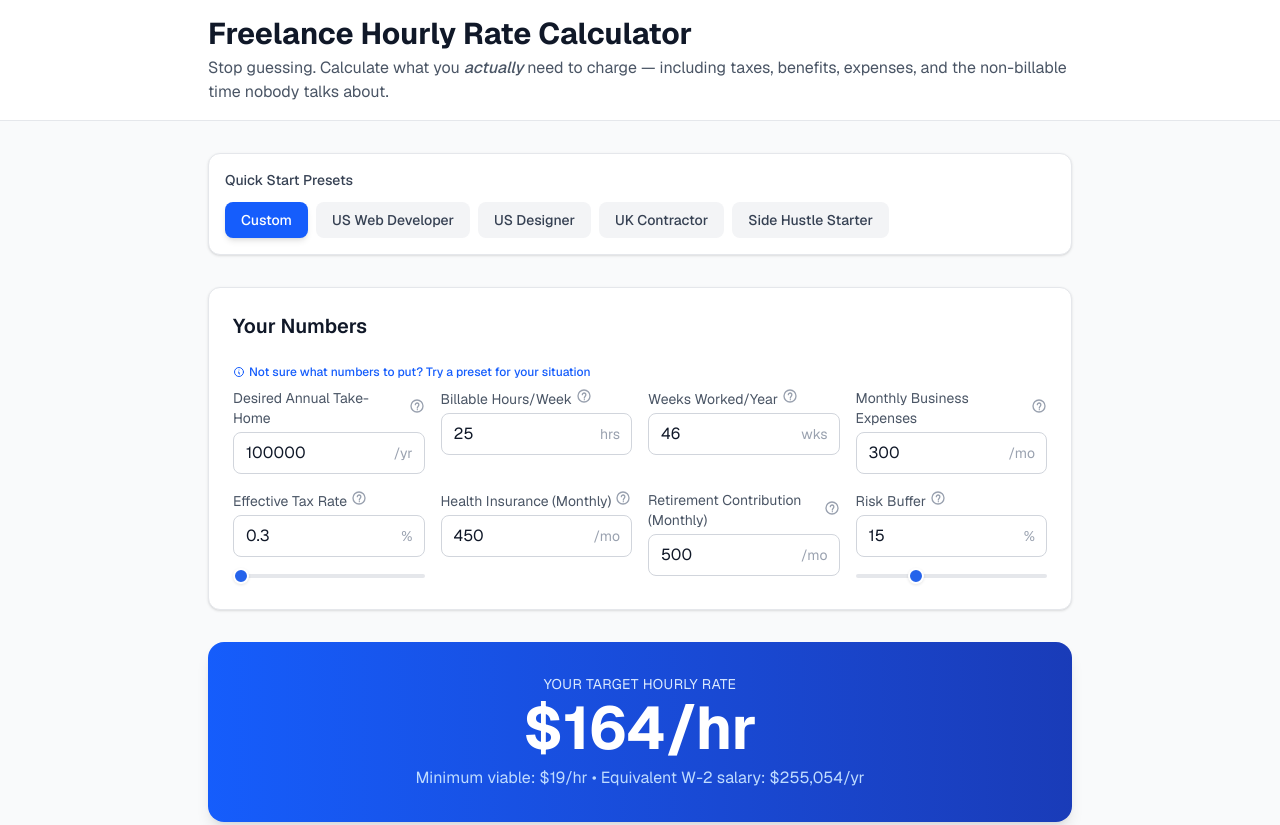
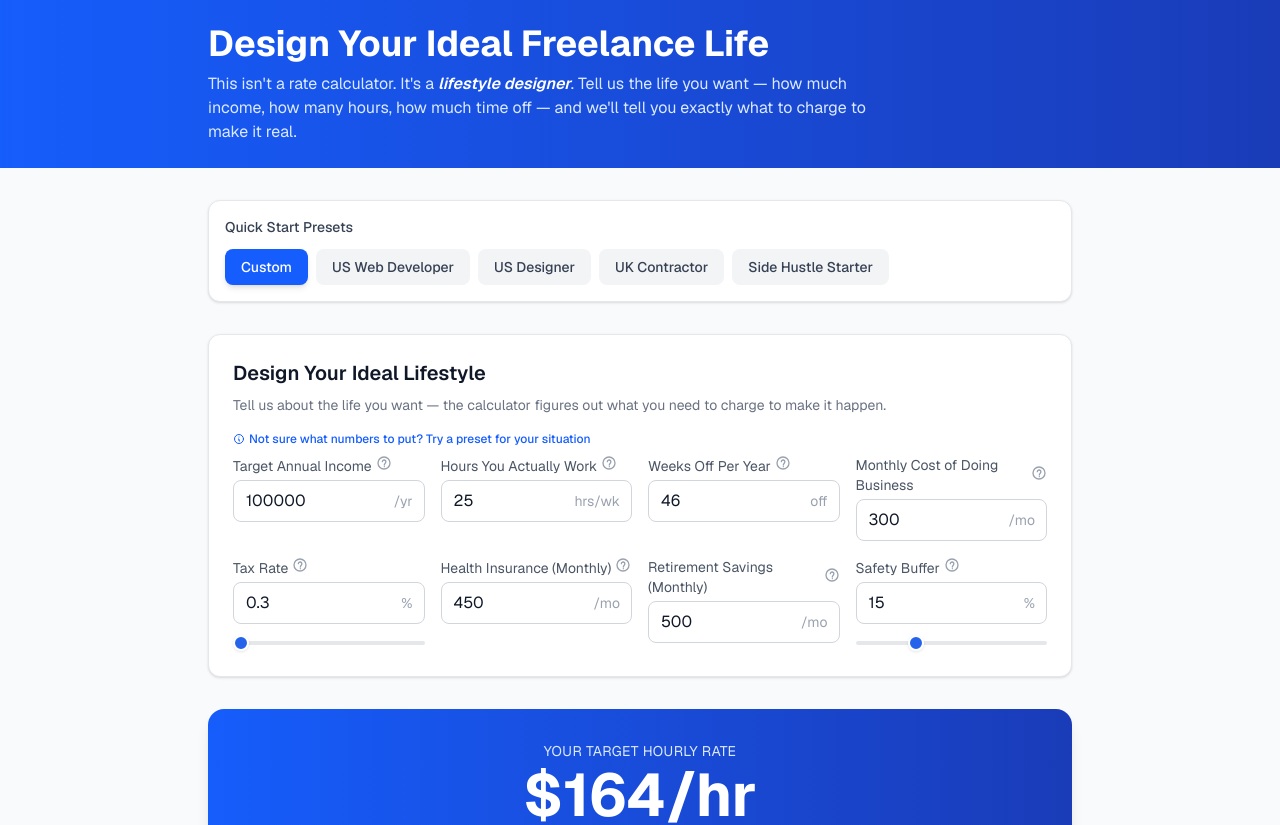
Before and after one commit to AttilaHuns288452/freelance-rate-calculator, a Next.js app: page / in a window 1280 px wide. Shown: the top 825 px of the page. Built offline with nearby package versions, Linux system fonts and the light colour scheme.

Commit message:
Reframe entire site around 'design your ideal life' messaging

```diff
--- a/app/layout.tsx
+++ b/app/layout.tsx
@@ -13,15 +13,16 @@ const geistMono = Geist_Mono({
 });
 
 export const metadata: Metadata = {
-  title: "Freelance Hourly Rate Calculator — Know What to Charge",
-  description: "Calculate your true freelance hourly rate. Factor in taxes, benefits, business expenses, and non-billable time. Includes day rate, weekly rate, and monthly retainer equivalents.",
+  title: "Design Your Ideal Freelance Life — Lifestyle Calculator",
+  description: "Not a rate calculator. Tell us the life you want — income, hours, time off — and we'll tell you exactly what to charge to make it real. Free lifestyle designer for freelancers.",
   keywords: [
-    "freelance rate calculator",
-    "hourly rate calculator freelancer",
+    "freelance lifestyle calculator",
+    "ideal freelance life",
+    "freelance income calculator",
     "how much to charge as freelancer",
-    "freelance day rate calculator",
-    "freelance pricing calculator",
-    "contractor rate calculator",
+    "freelance life design",
+    "freelancer rate calculator",
+    "financial freedom freelancer",
   ],
   authors: [{ name: "FreelanceRateCalculator.com" }],
   creator: "FreelanceRateCalculator.com",
@@ -31,22 +32,22 @@ export const metadata: Metadata = {
     type: "website",
     locale: "en_US",
     url: "https://freelance-rate-calculator-gilt.vercel.app",
-    siteName: "Freelance Rate Calculator",
-    title: "Freelance Hourly Rate Calculator — Know What to Charge",
-    description: "Calculate your true freelance hourly rate. Factor in taxes, benefits, business expenses, and non-billable time.",
+    siteName: "Freelance Lifestyle Calculator",
+    title: "Design Your Ideal Freelance Life",
+    description: "Tell us the life you want — how much income, hours, and time off — and we'll tell you what to charge to make it real.",
     images: [
       {
         url: "/og-image.png",
         width: 1200,
         height: 630,
-        alt: "Freelance Rate Calculator - Calculate your true hourly rate",
+        alt: "Freelance Lifestyle Calculator - Design your ideal freelance life",
       },
     ],
   },
   twitter: {
     card: "summary_large_image",
-    title: "Freelance Hourly Rate Calculator",
-    description: "Stop guessing. Calculate what you actually need to charge.",
+    title: "Design Your Ideal Freelance Life",
+    description: "Tell us the life you want. We'll tell you what to charge to make it real.",
     images: ["/og-image.png"],
   },
   verification: {
--- a/app/page.tsx
+++ b/app/page.tsx
@@ -3,14 +3,15 @@ import RateCalculator from "@/components/RateCalculator";
 export default function Home() {
   return (
     <main className="flex-1">
-      <header className="bg-white border-b border-gray-200 sticky top-0 z-40">
-        <div className="max-w-4xl mx-auto px-4 py-4">
-          <h1 className="text-2xl md:text-3xl font-bold text-gray-900">
-            Freelance Hourly Rate Calculator
+      <header className="bg-gradient-to-r from-blue-600 to-blue-800 text-white sticky top-0 z-40">
+        <div className="max-w-4xl mx-auto px-4 py-6">
+          <h1 className="text-2xl md:text-4xl font-bold">
+            Design Your Ideal Freelance Life
           </h1>
-          <p className="mt-1 text-gray-600 text-sm md:text-base">
-            Stop guessing. Calculate what you <em className="font-medium">actually</em> need to charge —
-            including taxes, benefits, expenses, and the non-billable time nobody talks about.
+          <p className="mt-2 text-blue-100 text-sm md:text-base max-w-2xl">
+            This isn't a rate calculator. It's a <em className="font-semibold text-white">lifestyle designer</em>.
+            Tell us the life you want — how much income, how many hours, how much time off —
+            and we'll tell you exactly what to charge to make it real.
           </p>
         </div>
       </header>
--- a/components/RateCalculator.tsx
+++ b/components/RateCalculator.tsx
@@ -15,6 +15,7 @@ interface FieldConfig {
   isPercent?: boolean;
   help: string;
   tip?: string;
+  lifeLabel?: string;
 }
 
 const DEFAULT_INPUTS: CalculatorInputs = {
@@ -30,44 +31,52 @@ const DEFAULT_INPUTS: CalculatorInputs = {
 
 const FIELD_CONFIG: FieldConfig[] = [
   {
-    key: "desiredAnnualIncome", label: "Desired Annual Take-Home", suffix: "/yr", step: 5000, min: 0,
-    help: "How much money do you want in your pocket each year after taxes? Think of it like your target salary as an employee.",
-    tip: "💡 US median income: ~$60K. If you're experienced: $80K-$150K.",
+    key: "desiredAnnualIncome", label: "Target Annual Income", suffix: "/yr", step: 5000, min: 0,
+    lifeLabel: "How much do you want to earn per year to live your ideal life?",
+    help: "Think about the life you want — not just survival. What income would let you travel, save, buy what you want, and sleep peacefully?",
+    tip: "💡 Dream big: $60K = comfortable solo, $100K = lifestyle freedom, $150K+ = luxuries + savings",
   },
   {
-    key: "billableHoursPerWeek", label: "Billable Hours/Week", suffix: "hrs", step: 1, min: 1, max: 40,
-    help: "Hours you actually CHARGE clients each week — NOT total hours worked. Admin, emails, marketing, and learning don't count.",
-    tip: "💡 Most freelancers bill 20-25 hrs/wk. 40 hrs/wk of work = 25-30 billable max.",
+    key: "billableHoursPerWeek", label: "Hours You Actually Work", suffix: "hrs/wk", step: 1, min: 1, max: 40,
+    lifeLabel: "How many hours per week do you actually want to work?",
+    help: "This is your IDEAL — not your current grind. How many hours do you want to actually sit and bill clients? Remember: this is just client work, not emails or meetings.",
+    tip: "💡 Dream life: 20-25 hrs = balanced life. 30+ hrs = more money, less time off.",
   },
   {
-    key: "weeksWorkedPerYear", label: "Weeks Worked/Year", suffix: "wks", step: 1, min: 1, max: 52,
-    help: "How many weeks per year you actually work and invoice. Subtract vacations, holidays, sick time, and gaps between clients.",
-    tip: "💡 Typical: 46-48 weeks. Employees get ~52 but have paid time off — you don't.",
+    key: "weeksWorkedPerYear", label: "Weeks Off Per Year", suffix: "off", step: 1, min: 0, max: 51,
+    lifeLabel: "How many weeks of freedom do you want each year?",
+    help: "Think: vacations, travel, family time, holidays, sick days, and buffer between clients. The more weeks off, the higher your rate needs to be — but the better your life.",
+    tip: "💡 Dream life: 6 weeks off (46 working) = good balance. 8-10 weeks off = full freedom lifestyle.",
   },
   {
-    key: "monthlyBusinessExpenses", label: "Monthly Business Expenses", suffix: "/mo", step: 50, min: 0,
-    help: "Monthly costs to run your business. Think: software subscriptions, website hosting, internet, phone, coworking space, equipment, marketing.",
-    tip: "💡 Common range: $100-$1,000/mo. Include software (Adobe, Figma, etc.), phone, internet.",
+    key: "monthlyBusinessExpenses", label: "Monthly Cost of Doing Business", suffix: "/mo", step: 50, min: 0,
+    lifeLabel: "What does it cost to run your dream business each month?",
+    help: "Software, internet, phone, coworking space, equipment, marketing — everything you need to run your business smoothly.",
+    tip: "💡 Basic: $100-300/mo. Full setup with tools: $300-1,000/mo.",
   },
   {
-    key: "annualTaxRate", label: "Effective Tax Rate", suffix: "%", step: 1, min: 0, max: 50, isPercent: true,
-    help: "Your total tax rate including federal income tax, state tax, and self-employment tax (15.3% just for Social Security + Medicare).",
-    tip: "💡 Freelancers typically pay 25-40% total. Self-employment tax alone is 15.3%.",
+    key: "annualTaxRate", label: "Tax Rate", suffix: "%", step: 1, min: 0, max: 50, isPercent: true,
+    lifeLabel: "How much of your income goes to taxes?",
+    help: "Your total tax rate including income tax + self-employment tax. As a freelancer, you pay both sides of Social Security and Medicare.",
+    tip: "💡 Freelancers typically pay 25-40%. Self-employment tax alone is 15.3%.",
   },
   {
     key: "healthInsuranceMonthly", label: "Health Insurance (Monthly)", suffix: "/mo", step: 50, min: 0,
-    help: "Your monthly health insurance premium. As a freelancer, you pay 100% yourself (employers usually cover 50-80%).",
-    tip: "💡 Individual: $400-$800/mo. Family: $1,200-$2,500/mo. Check healthcare.gov for quotes.",
+    lifeLabel: "Peace of mind — health coverage monthly cost",
+    help: "Your health insurance premium. As a freelancer, you're on your own — employers usually cover 50-80% of this. Factor it in so you're never caught off guard.",
+    tip: "💡 Individual: $400-800/mo. Family: $1,200-2,500/mo.",
   },
   {
-    key: "retirementContributionMonthly", label: "Retirement Contribution (Monthly)", suffix: "/mo", step: 50, min: 0,
-    help: "How much you save for retirement each month. Employees often get 401(k) matches — you're on your own.",
-    tip: "💡 Experts recommend 10-15% of income. $500/mo = $6K/yr toward retirement.",
+    key: "retirementContributionMonthly", label: "Retirement Savings (Monthly)", suffix: "/mo", step: 50, min: 0,
+    lifeLabel: "How much do you want to save for your future each month?",
+    help: "Building your future. Employees get 401(k) matches — you don't. But you can build more wealth on your own terms.",
+    tip: "💡 Aim for 10-15% of income. $500/mo = $6K/yr growing with interest.",
   },
   {
-    key: "riskBufferPercent", label: "Risk Buffer", suffix: "%", step: 1, min: 0, max: 50, isPercent: true,
-    help: "Extra padding for: unpaid sick days, slow months, client non-payment, equipment breaking, rate negotiation room.",
-    tip: "💡 15-25% is normal. Higher if you're in a variable-income field or just starting out.",
+    key: "riskBufferPercent", label: "Safety Buffer", suffix: "%", step: 1, min: 0, max: 50, isPercent: true,
+    lifeLabel: "How much padding do you need to feel secure?",
+    help: "Extra room for: slow months, clients who pay late, equipment breaking, sick days, or just having room to negotiate without stress.",
+    tip: "💡 15-25% is comfortable. Start higher (25%) if you're new or in a variable field.",
   },
 ];
 
@@ -193,7 +202,8 @@ export default function RateCalculator() {
 
       {/* Input Form */}
       <div className="bg-white rounded-xl border border-gray-200 p-6 shadow-sm">
-        <h2 className="text-xl font-semibold text-gray-900 mb-6">Your Numbers</h2>
+        <h2 className="text-xl font-semibold text-gray-900 mb-2">Design Your Ideal Lifestyle</h2>
+        <p className="text-sm text-gray-500 mb-4">Tell us about the life you want — the calculator figures out what you need to charge to make it happen.</p>
 
         {/* Not Sure Banner */}
         <NotSureBanner onApply={handlePresetChange} />
--- a/components/ResultCard.tsx
+++ b/components/ResultCard.tsx
@@ -17,7 +17,10 @@ export default function ResultCard({ results, formatCurrency, formatRate }: Resu
           <p className="text-blue-100 text-sm uppercase tracking-wide mb-1">Your Target Hourly Rate</p>
           <p className="text-5xl md:text-6xl font-bold">{formatRate(results.targetHourlyRate)}</p>
           <p className="mt-2 text-blue-200 text-base">
-            Minimum viable: {formatRate(results.minimumHourlyRate)} •{" "}
+            That's {formatCurrency(results.targetHourlyRate * 8)} per day · {formatCurrency(results.targetHourlyRate * 40)} per week
+          </p>
+          <p className="mt-1 text-blue-200/70 text-sm">
+            Minimum viable: {formatRate(results.minimumHourlyRate)} ·
             Equivalent W-2 salary: {formatCurrency(results.employedEquivalentSalary)}/yr
           </p>
         </div>
```
